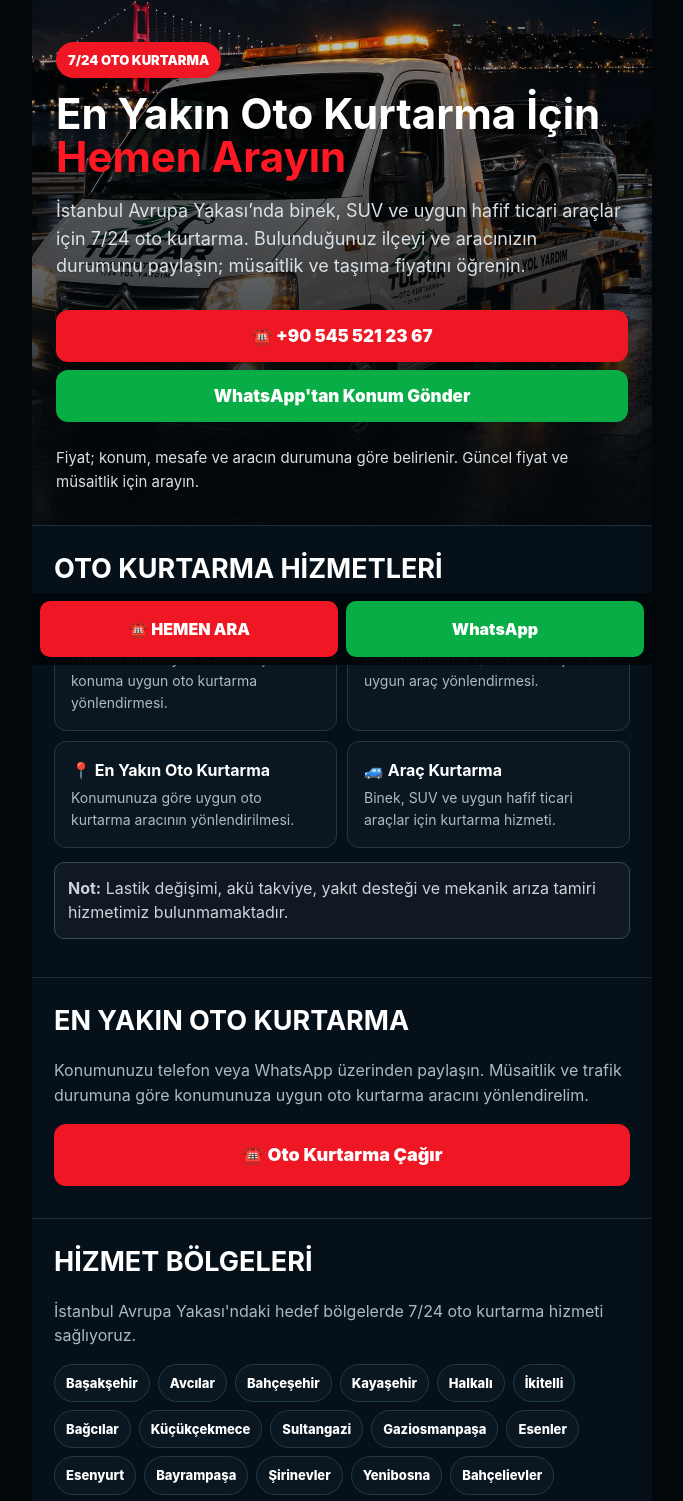
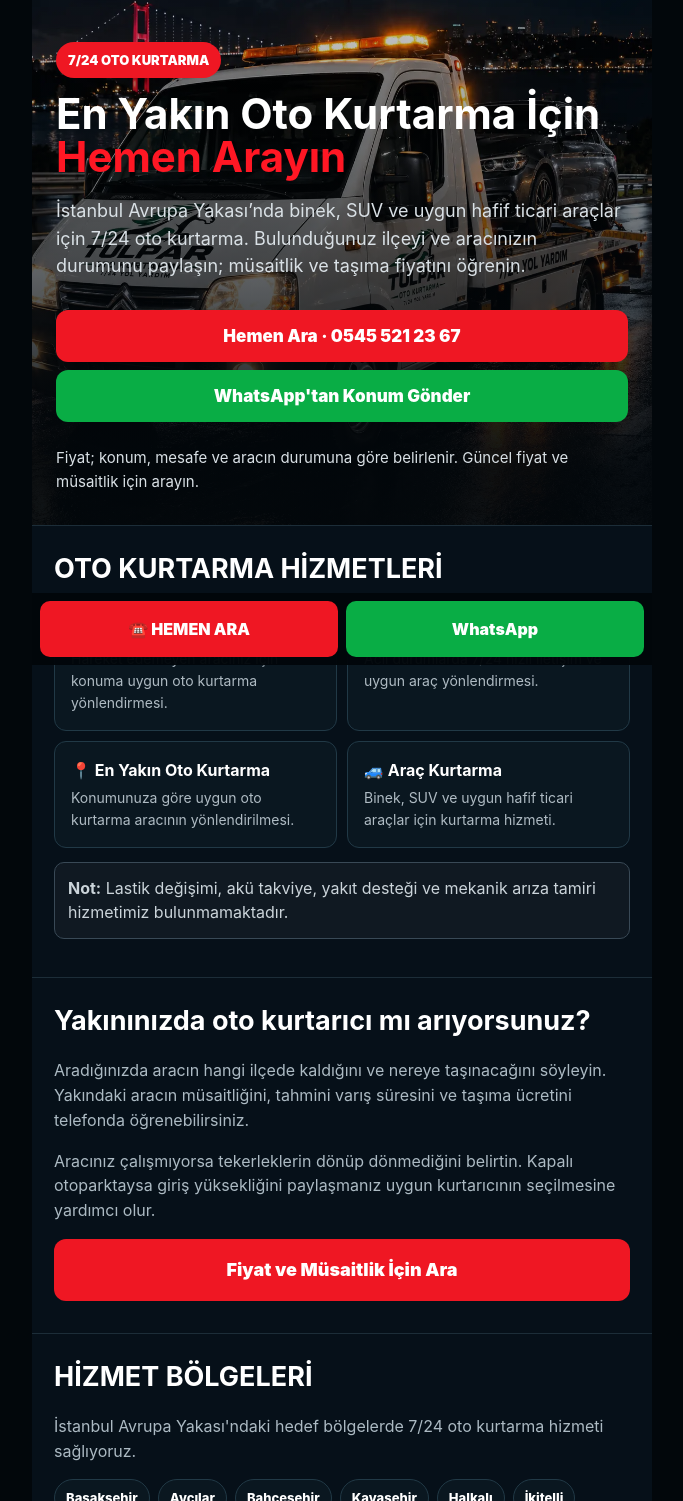
Before and after one commit to tulparotokurtarma/tulpar-oto-kurtarma, a plain HTML site: page oto-kurtarma.html in a window 1280 px wide. Shown: the part 135-1636 px from the top of the page, without its empty margins (298-981 px from the left). Drawn offline with Linux system fonts and the light colour scheme.

Commit message:
Oto kurtarıcı arayan sürücüler için fiyat ve müsaitlik bilgisini netleştir

```diff
--- a/oto-kurtarma.html
+++ b/oto-kurtarma.html
@@ -368,7 +368,7 @@ En Yakın Oto Kurtarma İçin
 <a class="btn call"
 href="tel:+905455212367"
 onclick="gtag_report_conversion()">
-☎️ +90 545 521 23 67
+Hemen Ara · 0545 521 23 67
 </a>
 
 <a class="btn wa"
@@ -421,17 +421,16 @@ Lastik değişimi, akü takviye, yakıt desteği ve mekanik arıza tamiri hizmet
 
 <section>
 
-<h2>EN YAKIN OTO KURTARMA</h2>
+<h2>Yakınınızda oto kurtarıcı mı arıyorsunuz?</h2>
 
-<p class="sub">
-Konumunuzu telefon veya WhatsApp üzerinden paylaşın.
-Müsaitlik ve trafik durumuna göre konumunuza uygun oto kurtarma aracını yönlendirelim.
-</p>
+<p class="sub">Aradığınızda aracın hangi ilçede kaldığını ve nereye taşınacağını söyleyin. Yakındaki aracın müsaitliğini, tahmini varış süresini ve taşıma ücretini telefonda öğrenebilirsiniz.</p>
+
+<p class="sub">Aracınız çalışmıyorsa tekerleklerin dönüp dönmediğini belirtin. Kapalı otoparktaysa giriş yüksekliğini paylaşmanız uygun kurtarıcının seçilmesine yardımcı olur.</p>
 
 <a class="btn call"
 href="tel:+905455212367"
 onclick="gtag_report_conversion()">
-☎️ Oto Kurtarma Çağır
+Fiyat ve Müsaitlik İçin Ara
 </a>
 
 </section>
```
